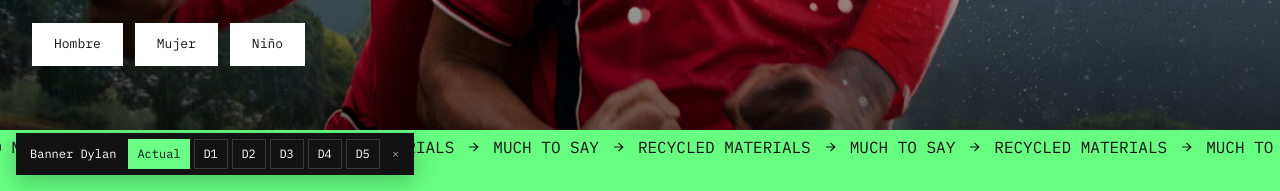
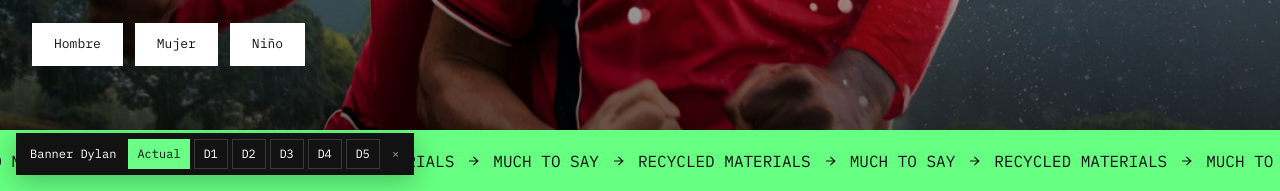
Before and after one commit to marcosruizgorfactory/musai-home, a plain HTML site: page index.html in a window 1280 px wide. Shown: the part 609-800 px from the top of the page. Drawn offline with Linux system fonts and the light colour scheme.

Commit message:
Cinta verde: texto centrado en vertical
Co-Authored-By: Claude Opus 5.5 <noreply@anthropic.com>

```diff
--- a/index.html
+++ b/index.html
@@ -84,7 +84,7 @@ header.site{position:sticky;top:env(safe-area-inset-top,0px);z-index:50;backgrou
 
 /* cinta verde bajo el hero */
 /* medidas exactas del componente «Carrusel infinito»: 61px de alto, #66FF81, texto 16/22, 12px entre texto y flecha */
-.ticker{background:#66FF81;color:#121212;overflow:hidden;white-space:nowrap;height:61px;padding-top:5.5px;font-size:16px;line-height:22px;letter-spacing:0}
+.ticker{background:#66FF81;color:#121212;overflow:hidden;white-space:nowrap;height:61px;display:flex;align-items:center;font-size:16px;line-height:22px;letter-spacing:0}
 .ticker .track{display:inline-flex;align-items:center;gap:12px;padding-right:12px;height:22px;animation:mq 40s linear infinite reverse}
 .ticker .track>*{flex:0 0 auto}
 .ticker svg{display:block;width:15px;height:14px}
```
